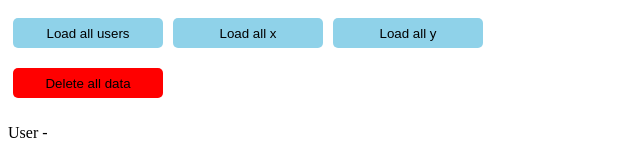
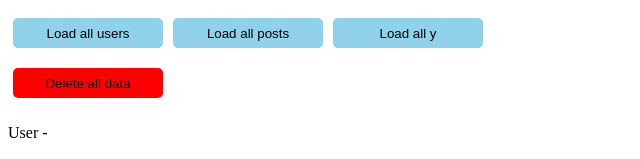
Before and after one commit to MariaTheCoder/vueSandbox, a Vue app: page / in a window 1280 px wide. Shown: the top 159 px of the page, without its empty margins (0-640 px from the left). Built offline with nearby package versions, Linux system fonts and the light colour scheme.

Commit message:
change button text

```diff
--- a/src/components/NavigationBar.vue
+++ b/src/components/NavigationBar.vue
@@ -2,7 +2,7 @@
   <div class="button-container">
     <div class="navigational-buttons">
       <Button @click="fetchUsers" :users="users" buttonText="Load all users" />
-      <Button @click="fetchPosts" :posts="posts" buttonText="Load all x" />
+      <Button @click="fetchPosts" :posts="posts" buttonText="Load all posts" />
       <Button buttonText="Load all y" />
     </div>
     <Button @click="reset" backgroundColor="red" buttonText="Delete all data" />
```
